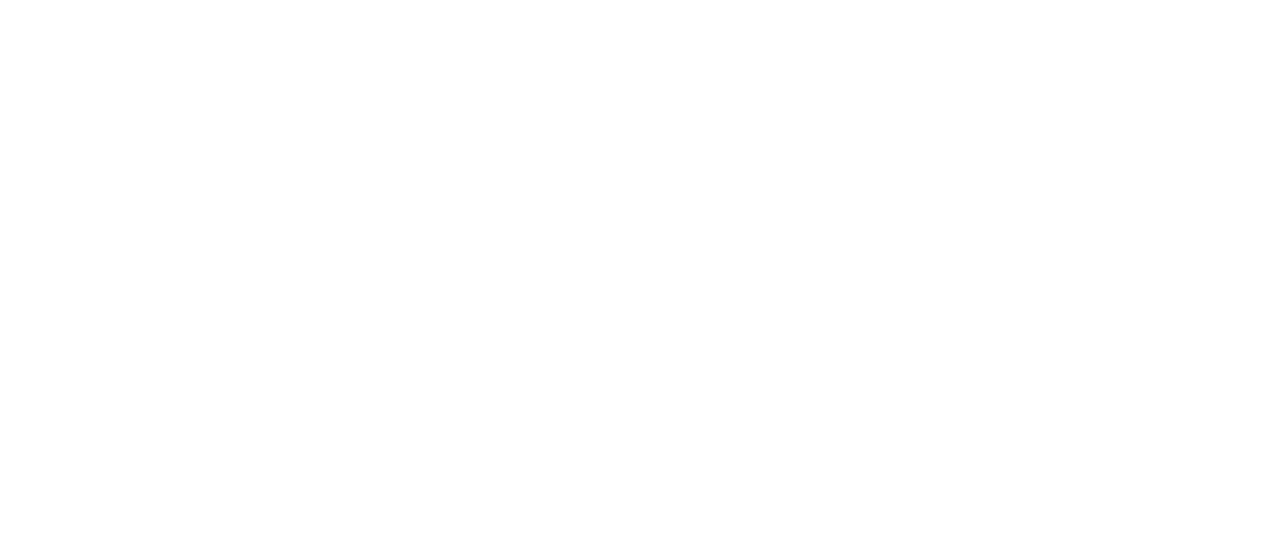
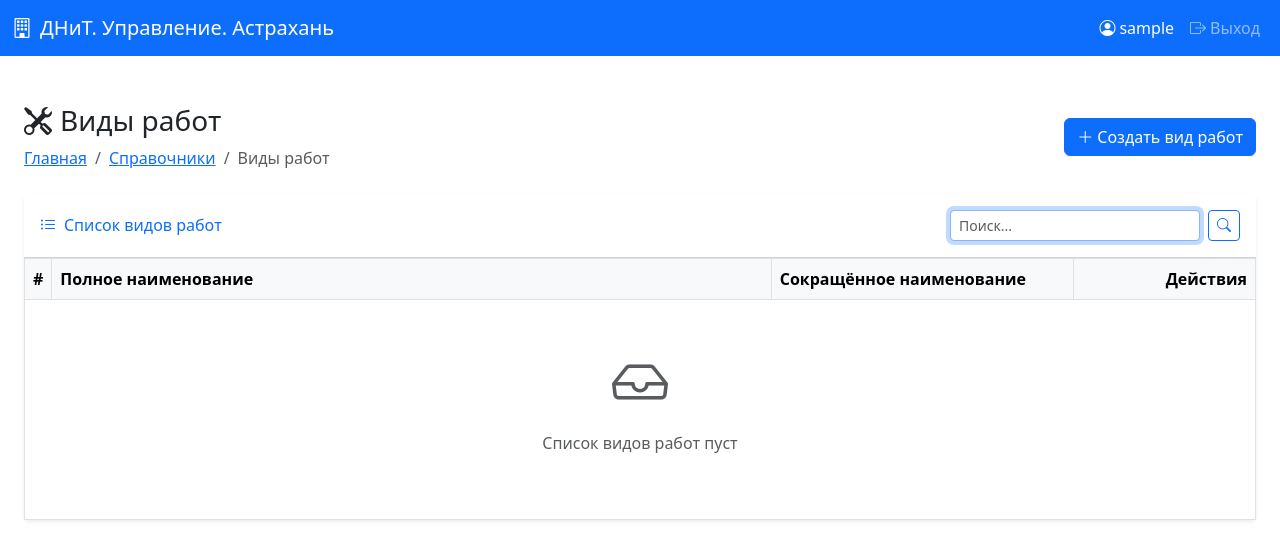
Before and after one commit to Normanjazz/DnIT_Project, a Django app: page /directories/work-types/ in a window 1280 px wide. Before the commit the part shown is empty. Shown: the top 560 px of the page. Run offline with Django 5.2, Linux system fonts and the light colour scheme; the visitor is signed in with stand-in values (Sample User, id 1); data that the repository does not hold is empty; some libraries are stand-ins or nearby versions.

Commit message:
feat(directories): создан шаблон work_type_list.html для списка видов работ

```diff
--- a/apps/directories/templates/directories/work_type_list.html
+++ b/apps/directories/templates/directories/work_type_list.html
@@ -0,0 +1,155 @@
+{# apps/directories/templates/directories/work_type_list.html #}
+{% extends 'base.html' %}
+
+{% block title %}Виды работ - ДНиТ. Управление. Астрахань{% endblock %}
+
+{% block content %}
+<div class="container-fluid">
+    <!-- Заголовок страницы -->
+    <div class="d-flex justify-content-between align-items-center mb-4">
+        <div>
+            <h1 class="h3 mb-0 text-gray-800">
+                <i class="bi bi-tools me-2"></i>{{ page_title }}
+            </h1>
+            <nav aria-label="breadcrumb" class="mt-2">
+                <ol class="breadcrumb mb-0">
+                    <li class="breadcrumb-item"><a href="/">Главная</a></li>
+                    <li class="breadcrumb-item"><a href="{% url 'directories:work_type_list' %}">Справочники</a></li>
+                    <li class="breadcrumb-item active" aria-current="page">Виды работ</li>
+                </ol>
+            </nav>
+        </div>
+        <div>
+            <a href="{% url 'directories:work_type_create' %}" class="btn btn-primary">
+                <i class="bi bi-plus-lg me-1"></i>Создать вид работ
+            </a>
+        </div>
+    </div>
+
+    <!-- Карточка с таблицей -->
+    <div class="card shadow-sm border-0">
+        <div class="card-header bg-white py-3">
+            <div class="row align-items-center">
+                <div class="col">
+                    <h6 class="m-0 font-weight-bold text-primary">
+                        <i class="bi bi-list-ul me-2"></i>Список видов работ
+                    </h6>
+                </div>
+                <div class="col-auto">
+                    <!-- Форма поиска -->
+                    <form method="get" class="d-flex" action="{% url 'directories:work_type_list' %}">
+                        <input
+                            type="text"
+                            name="q"
+                            class="form-control form-control-sm me-2"
+                            placeholder="Поиск..."
+                            value="{{ search_query }}"
+                            style="width: 250px;"
+                        >
+                        <button type="submit" class="btn btn-outline-primary btn-sm">
+                            <i class="bi bi-search"></i>
+                        </button>
+                        {% if search_query %}
+                        <a href="{% url 'directories:work_type_list' %}" class="btn btn-outline-secondary btn-sm ms-2">
+                            <i class="bi bi-x-lg"></i>
+                        </a>
+                        {% endif %}
+                    </form>
+                </div>
+            </div>
+        </div>
+        <div class="card-body p-0">
+            <div class="table-responsive">
+                <table class="table table-hover table-bordered mb-0">
+                    <thead class="table-light">
+                        <tr>
+                            <th style="width: 50px;" class="text-center">#</th>
+                            <th style="width: 60%;">Полное наименование</th>
+                            <th style="width: 25%;">Сокращённое наименование</th>
+                            <th style="width: 15%;" class="text-end">Действия</th>
+                        </tr>
+                    </thead>
+                    <tbody>
+                        {% if work_types %}
+                            {% for work_type in work_types %}
+                            <tr class="{% if work_type.is_archived %}table-secondary text-muted{% endif %}">
+                                <td class="text-center">{{ forloop.counter }}</td>
+                                <td>
+                                    {% if work_type.is_archived %}
+                                        <i class="bi bi-archive me-2"></i>
+                                    {% endif %}
+                                    {{ work_type.full_name }}
+                                </td>
+                                <td>{{ work_type.short_name|default:"—" }}</td>
+                                <td class="text-end">
+                                    <div class="btn-group btn-group-sm" role="group">
+                                        <a href="{% url 'directories:work_type_detail' work_type.pk %}"
+                                           class="btn btn-outline-info"
+                                           title="Просмотр">
+                                            <i class="bi bi-eye"></i>
+                                        </a>
+                                        <a href="{% url 'directories:work_type_update' work_type.pk %}"
+                                           class="btn btn-outline-primary"
+                                           title="Редактировать">
+                                            <i class="bi bi-pencil"></i>
+                                        </a>
+                                        <a href="{% url 'directories:work_type_delete' work_type.pk %}"
+                                           class="btn btn-outline-danger"
+                                           title="Удалить">
+                                            <i class="bi bi-trash"></i>
+                                        </a>
+                                    </div>
+                                </td>
+                            </tr>
+                            {% endfor %}
+                        {% else %}
+                            <tr>
+                                <td colspan="4" class="text-center py-5">
+                                    <i class="bi bi-inbox display-4 text-muted"></i>
+                                    <p class="text-muted mt-3">
+                                        {% if search_query %}
+                                            Ничего не найдено по запросу "{{ search_query }}"
+                                        {% else %}
+                                            Список видов работ пуст
+                                        {% endif %}
+                                    </p>
+                                    {% if search_query %}
+                                    <a href="{% url 'directories:work_type_list' %}" class="btn btn-outline-primary btn-sm">
+                                        Показать все
+                                    </a>
+                                    {% endif %}
+                                </td>
+                            </tr>
+                        {% endif %}
+                    </tbody>
+                    {% if work_types %}
+                    <tfoot class="table-light">
+                        <tr>
+                            <td colspan="4" class="text-muted small">
+                                <i class="bi bi-info-circle me-1"></i>
+                                Всего записей: {{ work_types|length }}
+                                {% if search_query %}
+                                    (найдено по запросу "{{ search_query }}")
+                                {% endif %}
+                            </td>
+                        </tr>
+                    </tfoot>
+                    {% endif %}
+                </table>
+            </div>
+        </div>
+    </div>
+</div>
+{% endblock %}
+
+{% block extra_js %}
+<script>
+// Автофокус на поле поиска при загрузке
+document.addEventListener('DOMContentLoaded', function() {
+    const searchInput = document.querySelector('input[name="q"]');
+    if (searchInput && !searchInput.value) {
+        searchInput.focus();
+    }
+});
+</script>
+{% endblock %}
--- a/templates/base.html
+++ b/templates/base.html
@@ -1,4 +1,4 @@
-<!-- templates/base.html -->
+{# templates/base.html #}
 <!DOCTYPE html>
 <html lang="ru">
 <head>
@@ -19,17 +19,33 @@
 </head>
 <body>
     <!-- Navbar -->
-    {% include 'components/_navbar.html' %}
+    <nav class="navbar navbar-expand-lg navbar-dark bg-primary mb-4">
+        <div class="container-fluid">
+            <a class="navbar-brand" href="/">
+                <i class="bi bi-building me-2"></i>ДНиТ. Управление. Астрахань
+            </a>
+            <div class="navbar-nav ms-auto">
+                {% if user.is_authenticated %}
+                    <span class="nav-item nav-link text-white">
+                        <i class="bi bi-person-circle me-1"></i>{{ user.username }}
+                    </span>
+                    <a class="nav-item nav-link" href="{% url 'logout' %}">
+                        <i class="bi bi-box-arrow-right me-1"></i>Выход
+                    </a>
+                {% endif %}
+            </div>
+        </div>
+    </nav>
 
     <!-- Messages (Toasts) -->
     {% if messages %}
-    <div class="toast-container position-fixed bottom-0 end-0 p-3">
+    <div class="toast-container position-fixed bottom-0 end-0 p-3" style="z-index: 11">
         {% for message in messages %}
-        <div class="toast show" role="alert">
-            <div class="toast-header">
-                <i class="bi bi-check-circle-fill text-success me-2"></i>
+        <div class="toast show" role="alert" aria-live="assertive" aria-atomic="true">
+            <div class="toast-header {% if message.tags == 'error' %}bg-danger text-white{% elif message.tags == 'warning' %}bg-warning{% elif message.tags == 'success' %}bg-success text-white{% else %}bg-primary text-white{% endif %}">
+                <i class="bi bi-check-circle-fill me-2"></i>
                 <strong class="me-auto">{{ message.tags|title }}</strong>
-                <button type="button" class="btn-close" data-bs-dismiss="toast"></button>
+                <button type="button" class="btn-close btn-close-white" data-bs-dismiss="toast"></button>
             </div>
             <div class="toast-body">{{ message }}</div>
         </div>
```
